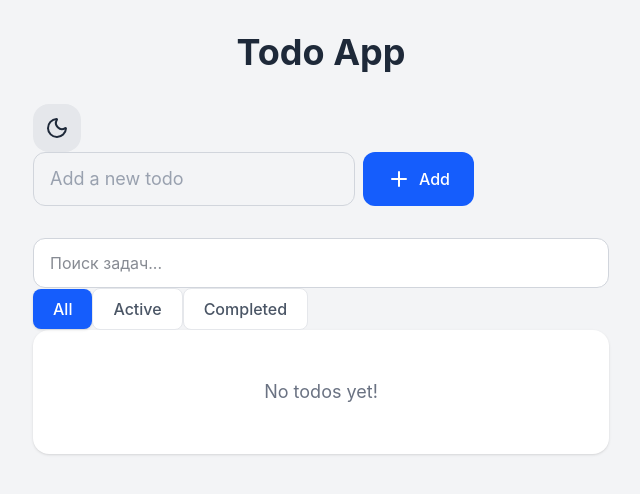
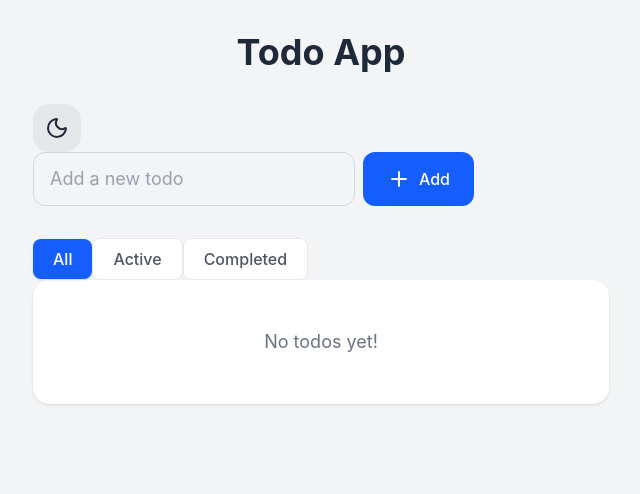
Before and after one commit to AleksandrKompanetc/todo, a React (Vite) app: page / in a window 1280 px wide. Shown: the top 494 px of the page, without its empty margins (319-959 px from the left). Built offline with nearby package versions, Linux system fonts and the light colour scheme.

Commit message:
added state for the search field

```diff
--- a/src/App.tsx
+++ b/src/App.tsx
@@ -3,22 +3,15 @@ import TodoForm from './components/TodoForm'
 import ThemeToggle from './components/ThemeToggle'
 import Filters from './components/Filters'
 import TodoList from './components/TodoList'
+import type { Todo, Filter, Theme } from './types'
 import TodoStats from './components/TodoStats'
-import type { Filter, Theme } from './types'
-
-interface Todo {
-  id: number
-  text: string
-  completed: boolean
-}
 
 export default function App() {
   const [todos, setTodos] = useState<Todo[]>([])
   const [filter, setFilter] = useState<Filter>('all')
-  const [searchQuery, setSearchQuery] = useState('')   // ← новое состояние
+  const [searchQuery, setSearchQuery] = useState('')
   const [dark, setDark] = useState(false)
 
-  // ... (useEffect для загрузки из localStorage остаётся без изменений)
   useEffect(() => {
     const savedTodos = localStorage.getItem('todos')
     if (savedTodos) {
@@ -46,9 +39,12 @@ export default function App() {
     if (!text.trim()) return
     setTodos(prev => [
       ...prev,
-      { id: Date.now(), text: text.trim(), completed: false }
+      {
+        id: Date.now(),
+        text: text.trim(),
+        completed: false
+      }
     ])
-    setSearchQuery('') // очищаем поиск после добавления
   }
 
   const toggleTodo = (id: number) => {
@@ -72,17 +68,14 @@ export default function App() {
     )
   }
 
-  // ← Обновлённая логика фильтрации
-  const filteredTodos = todos
-    .filter(todo => {
-      const matchesSearch = todo.text.toLowerCase().includes(searchQuery.toLowerCase())
-
-      if (filter === 'active') return !todo.completed && matchesSearch
-      if (filter === 'completed') return todo.completed && matchesSearch
-      return matchesSearch
-    })
+  const filteredTodos = todos.filter(todo => {
+    if (filter === 'active') return !todo.completed
+    if (filter === 'completed') return todo.completed
+    return true
+  })
 
   const activeCount = todos.filter(todo => !todo.completed).length
+  // const completedCount = todos.length - activeCount
 
   const toggleTheme = () => {
     const newIsDark = !dark
@@ -98,49 +91,25 @@ export default function App() {
   }
 
   return (
-    <div className='min-h-screen bg-gray-100 dark:bg-gray-950 py-8 px-4 transition-colors'>
+    <div className='min-h-screen bg-gray-100 py-8 px-4'>
       <div className='max-w-xl mx-auto'>
-        <h1 className='text-4xl font-bold text-center mb-8 text-gray-800 dark:text-white'>
-          Todo App
-        </h1>
-
+        <h1 className='text-4xl font-bold text-center mb-8 text-gray-800'>Todo App</h1>
         <ThemeToggle isDark={dark} onToggle={toggleTheme} />
 
         <TodoForm addTodo={addTodo} />
-
-        {/* Поле поиска */}
-        <div className="mt-4">
-          <input
-            type="text"
-            placeholder="Поиск задач..."
-            value={searchQuery}
-            onChange={(e) => setSearchQuery(e.target.value)}
-            className="w-full px-4 py-3 rounded-xl border border-gray-300 dark:border-gray-700
-                       bg-white dark:bg-gray-900 text-gray-900 dark:text-white
-                       focus:outline-none focus:ring-2 focus:ring-blue-500"
-          />
-        </div>
-
         <Filters currentFilter={filter} onFilterChange={setFilter} />
-
         <TodoList
           todos={filteredTodos}
           toggleTodo={toggleTodo}
           deleteTodo={deleteTodo}
           editTodo={editTodo}
         />
-
         {todos.length > 0 && (
-          <TodoStats activeCount={activeCount} />
+          <TodoStats
+            activeCount={activeCount}
+          />
         )}
-
-        {/* Показываем сколько задач найдено */}
-        {searchQuery && (
-          <p className="text-center text-sm text-gray-500 dark:text-gray-400 mt-2">
-            Найдено: {filteredTodos.length} задач
-          </p>
-        )}
-      </div>
+       </div>
     </div>
   )
 }
```
